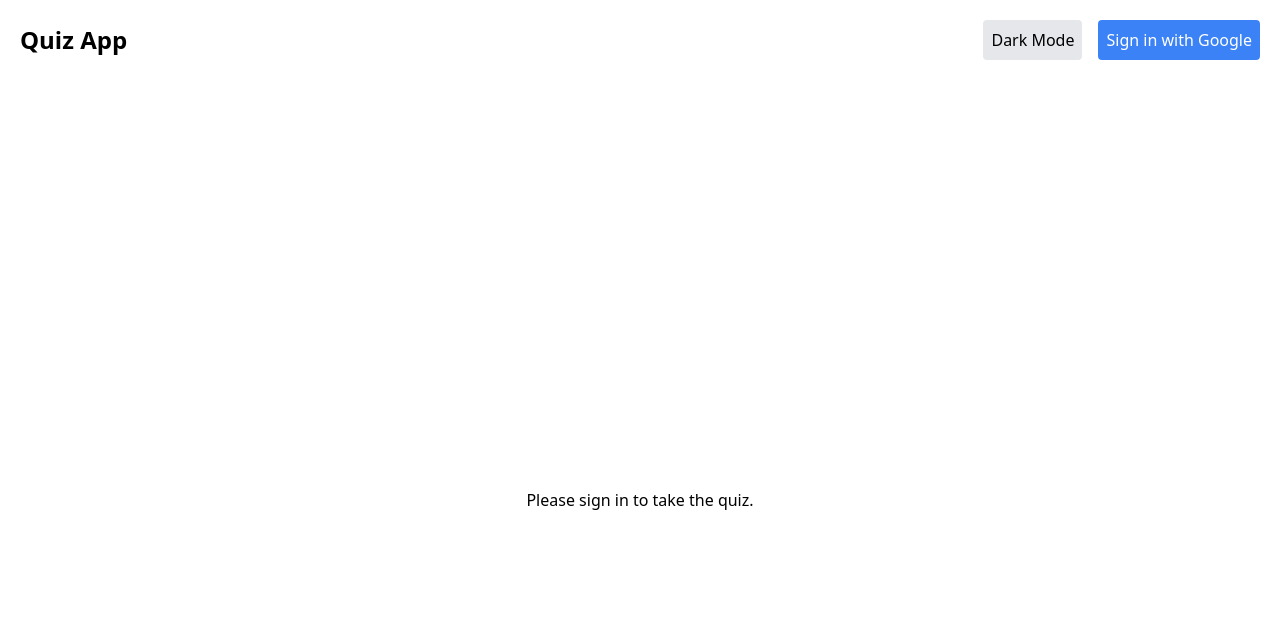
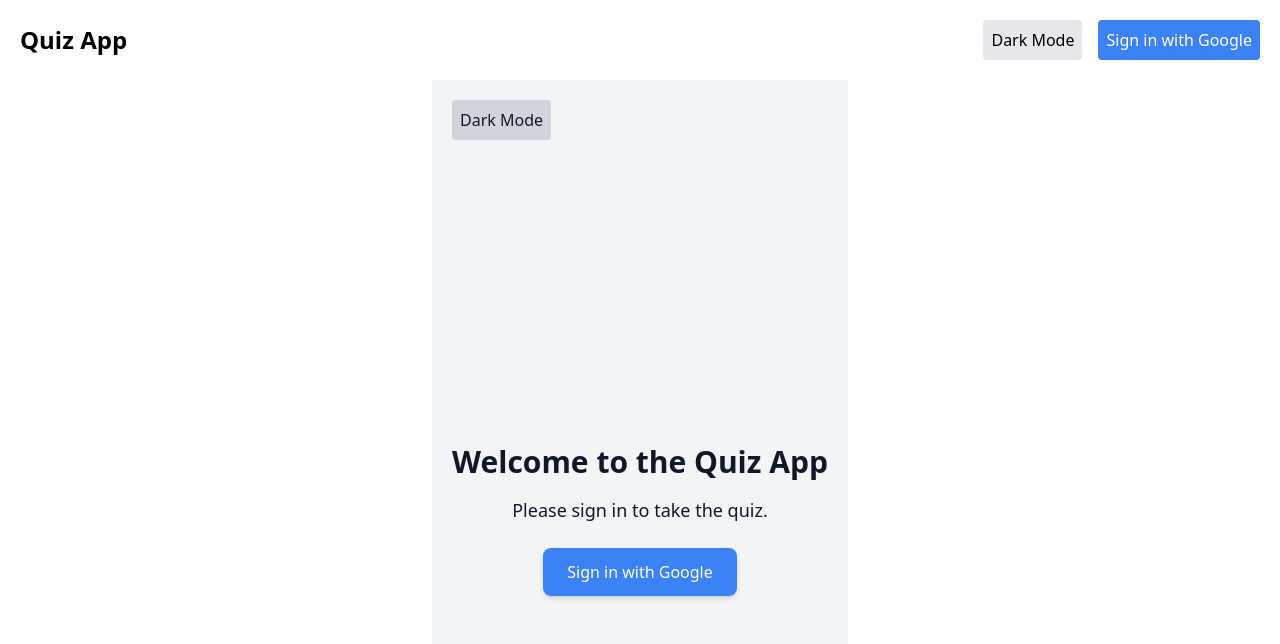
Before and after one commit to vsaiuttam/quiz-app, a Next.js app: page / in a window 1280 px wide. Shown: the top 644 px of the page. Built offline with nearby package versions, Linux system fonts and the light colour scheme; no server answers.

Commit message:
Update index.js

```diff
--- a/pages/index.js
+++ b/pages/index.js
@@ -1,6 +1,7 @@
 import { useContext } from 'react';
+import { motion } from 'framer-motion';
+import { signIn, useSession } from 'next-auth/react';
 import ThemeContext from '../context/ThemeContext';
-import { signIn, signOut, useSession } from 'next-auth/react';
 import Quiz from '../components/Quiz';
 
 export default function Home() {
@@ -8,15 +9,62 @@ export default function Home() {
   const { data: session } = useSession();
 
   return (
-    <div className={`min-h-screen flex flex-col items-center justify-center ${theme === 'dark' ? 'bg-gray-800 text-white' : 'bg-white text-black'}`}>
-      <header className="w-full p-5 flex justify-between items-center">
-        <div className="flex items-center space-x-4">
-
-        </div>
-      </header>
-      <main className="flex-1 w-full flex items-center justify-center">
-        {session ? <Quiz /> : <div>Please sign in to take the quiz.</div>}
-      </main>
+    <div className={`min-h-screen flex flex-col items-center justify-center transition-colors duration-300 ${theme === 'dark' ? 'bg-gray-900 text-white' : 'bg-gray-100 text-gray-900'}`}>
+      <motion.header
+        className="w-full p-5 flex justify-between items-center bg-opacity-50"
+        initial={{ y: -100 }}
+        animate={{ y: 0 }}
+        transition={{ duration: 0.5 }}
+      >
+        <motion.div
+          whileHover={{ scale: 1.05 }}
+          whileTap={{ scale: 0.95 }}
+        >
+          <button
+            onClick={toggleTheme}
+            className="p-2 rounded bg-gray-300 dark:bg-gray-700 text-gray-900 dark:text-white transition-colors duration-300"
+          >
+            {theme === 'dark' ? 'Light Mode' : 'Dark Mode'}
+          </button>
+        </motion.div>
+      </motion.header>
+      <motion.main
+        className="flex-1 w-full flex flex-col items-center justify-center p-5"
+        initial={{ opacity: 0 }}
+        animate={{ opacity: 1 }}
+        transition={{ duration: 0.5 }}
+      >
+        {session ? (
+          <Quiz />
+        ) : (
+          <div className="flex flex-col items-center">
+            <motion.h1
+              className="text-3xl font-bold mb-4"
+              initial={{ y: -20, opacity: 0 }}
+              animate={{ y: 0, opacity: 1 }}
+              transition={{ duration: 0.5 }}
+            >
+              Welcome to the Quiz App
+            </motion.h1>
+            <motion.p
+              className="mb-6 text-lg"
+              initial={{ y: 20, opacity: 0 }}
+              animate={{ y: 0, opacity: 1 }}
+              transition={{ duration: 0.5 }}
+            >
+              Please sign in to take the quiz.
+            </motion.p>
+            <motion.button
+              whileHover={{ scale: 1.05 }}
+              whileTap={{ scale: 0.95 }}
+              onClick={() => signIn('google')}
+              className="px-6 py-3 bg-blue-500 text-white rounded-lg shadow-md"
+            >
+              Sign in with Google
+            </motion.button>
+          </div>
+        )}
+      </motion.main>
     </div>
   );
 }
```
